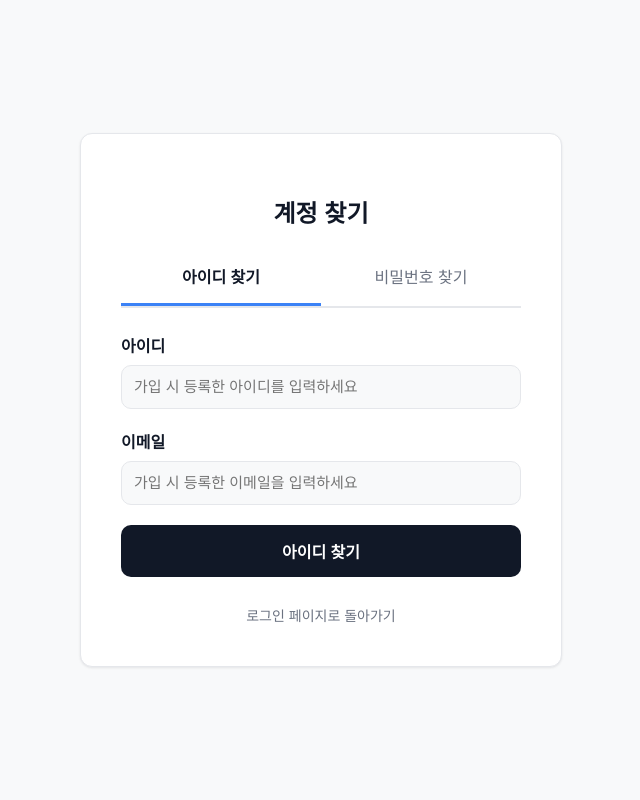
After one commit to wkdaud9/GeneralMyeongJin, a Flask app: template templates/find.html in a window 1280 px wide. The commit adds this page. Shown: the whole page, without its empty margins (319-959 px from the left). Run offline with Flask 3, Linux system fonts and the light colour scheme; the template is opened without the code that fills it, so the values that code supplies are empty.

Commit message:
아이디, 비밀번호 찾기 추가

```diff
--- a/static/css/auth_style.css
+++ b/static/css/auth_style.css
@@ -6,14 +6,14 @@
 /* ---------- Color Tokens ---------- */
 :root {
   /* Light */
-  --bg: #fafaf7;
+  --bg: #f8f9fa;
   --surface: #ffffff;
   --text: #111827;
   --muted: #6b7280;
   --primary: #111827; /* 진한 잉크 */
   --accent: #3b82f6; /* 링크/포커스 */
   --border: #e5e7eb;
-  --chip: #f5f5f4;
+  --chip: #f8f9fa;
 
   --radius: 12px;
   --radius-sm: 10px;
@@ -33,7 +33,6 @@ body {
   margin: 0;
   font: 16px/1.6 system-ui, -apple-system, Segoe UI, Roboto,
     "Apple SD Gothic Neo", Pretendard, "Malgun Gothic", sans-serif;
-  background: var(--bg);
   color: var(--text);
   text-rendering: optimizeLegibility;
   -webkit-font-smoothing: antialiased;
--- /dev/null
+++ b/static/css/find.css
@@ -0,0 +1,184 @@
+/* 기본 스타일 초기화 및 폰트 설정 */
+@import url('https://fonts.googleapis.com/css2?family=Noto+Sans+KR:wght@400;500;700&display=swap');
+
+body {
+    font-family: 'Noto Sans KR', sans-serif;
+    display: flex;
+    justify-content: center;
+    align-items: center;
+    height: 100vh;
+    margin: 0;
+    background-color: #f8f9fa;
+}
+/* 모달이 떴을 때 배경 스크롤 방지 */
+body.modal-open {
+    overflow: hidden;
+}
+
+/* 메인 컨테이너 스타일 */
+.find-container {
+    width: 400px;
+    background: #ffffff;
+    padding: 40px;
+    border-radius: 12px;
+    border: 1px solid #e5e7eb;
+    box-shadow: 0 1px 3px rgba(16, 24, 40, 0.06), 0 1px 2px rgba(16, 24, 40, 0.03);
+    text-align: center;
+}
+
+h2 {
+    margin-bottom: 20px;
+    color: #111827;
+    font-weight: 800;
+}
+
+/* 탭 메뉴 스타일 */
+.tabs {
+    display: flex;
+    margin-bottom: 25px;
+    border-bottom: 2px solid #e5e7eb;
+}
+
+.tab-button {
+    flex: 1;
+    padding: 15px;
+    cursor: pointer;
+    border: none;
+    background: none;
+    font-size: 16px;
+    font-weight: 500;
+    color: #6b7280;
+    transition: all 0.3s ease;
+    border-bottom: 3px solid transparent;
+}
+
+.tab-button.active {
+    color: #111827;
+    border-bottom-color: #3b82f6;
+    font-weight: 700;
+}
+
+.tab-content {
+    display: none;
+}
+.tab-content.active {
+    display: block;
+}
+
+.input-group {
+    margin-bottom: 20px;
+    text-align: left;
+}
+
+.input-group label {
+    display: block;
+    margin-bottom: 8px;
+    font-weight: 600;
+    color: #111827;
+}
+
+.input-group input {
+    width: 100%;
+    padding: 10px 12px;
+    height: 44px;
+    border: 1px solid #e5e7eb;
+    border-radius: 10px;
+    box-sizing: border-box;
+    font-size: 15px;
+    background-color: #f8f9fa;
+}
+
+.input-group input:focus-visible {
+    outline: none;
+    border-color: #3b82f6;
+    box-shadow: 0 0 0 3px rgba(59, 130, 246, 0.25);
+}
+
+/* 버튼 스타일 */
+.submit-btn {
+    width: 100%;
+    padding: 14px;
+    background-color: #111827;
+    border: none;
+    border-radius: 10px;
+    color: white;
+    font-size: 16px;
+    font-weight: 700;
+    cursor: pointer;
+    transition: filter 0.2s ease;
+}
+.submit-btn:hover {
+    filter: brightness(1.2);
+}
+
+.links {
+    margin-top: 25px;
+}
+.links a {
+    color: #6b7280;
+    text-decoration: none;
+    font-size: 14px;
+}
+.links a:hover {
+    text-decoration: underline;
+}
+
+/* --- Modal Styles --- */
+.modal-backdrop {
+    position: fixed;
+    top: 0;
+    left: 0;
+    width: 100%;
+    height: 100%;
+    background-color: rgba(0, 0, 0, 0.6);
+    backdrop-filter: blur(5px); /* 배경 블러 효과 */
+    display: flex;
+    justify-content: center;
+    align-items: center;
+    z-index: 1000;
+    opacity: 0; /* 기본 투명 */
+    visibility: hidden; /* 기본 숨김 */
+    transition: opacity 0.3s ease, visibility 0.3s ease;
+}
+
+.modal-backdrop.active {
+    opacity: 1;
+    visibility: visible;
+}
+
+.modal-content {
+    background: #fff;
+    padding: 30px;
+    border-radius: 12px;
+    box-shadow: 0 4px 20px rgba(0, 0, 0, 0.2);
+    width: min(400px, 90%);
+    text-align: center;
+    transform: scale(0.95); /* 기본 약간 작게 */
+    transition: transform 0.3s ease;
+}
+
+.modal-backdrop.active .modal-content {
+    transform: scale(1); /* 활성화 시 원래 크기로 */
+}
+
+.modal-content h3 {
+    margin-top: 0;
+    margin-bottom: 12px;
+    color: #111827;
+}
+
+.modal-content p {
+    margin-bottom: 24px;
+    color: #6b7280;
+    line-height: 1.6;
+}
+
+.close-btn {
+    padding: 10px 20px;
+    background-color: #111827;
+    color: white;
+    border: none;
+    border-radius: 8px;
+    cursor: pointer;
+    font-weight: 700;
+}
--- /dev/null
+++ b/templates/find.html
@@ -0,0 +1,61 @@
+<!DOCTYPE html>
+<html lang="ko">
+<head>
+    <meta charset="UTF-8">
+    <meta name="viewport" content="width=device-width, initial-scale=1.0">
+    <title>아이디 및 비밀번호 찾기 | 이해했슈</title>
+    <link rel="stylesheet" href="{{ url_for('static', filename='css/find.css') }}">
+</head>
+<body>
+    <div class="find-container">
+        <h2>계정 찾기</h2>
+
+        <div class="tabs">
+            <button class="tab-button active" onclick="openTab(event, 'find-id')">아이디 찾기</button>
+            <button class="tab-button" onclick="openTab(event, 'find-pw')">비밀번호 찾기</button>
+        </div>
+
+        <div id="find-id" class="tab-content active">
+            <form>
+                <div class="input-group">
+                    <label for="find_userid">아이디</label>
+                    <input type="text" id="find_userid" name="userid" placeholder="가입 시 등록한 아이디를 입력하세요" required>
+                </div>
+                <div class="input-group">
+                    <label for="email-for-id">이메일</label>
+                    <input type="email" id="email-for-id" name="email" placeholder="가입 시 등록한 이메일을 입력하세요" required>
+                </div>
+                <button type="submit" class="submit-btn">아이디 찾기</button>
+            </form>
+        </div>
+
+        <div id="find-pw" class="tab-content">
+            <form id="find-pw-form">
+                <div class="input-group">
+                    <label for="userid">아이디</label>
+                    <input type="text" id="userid" name="userid" placeholder="아이디를 입력하세요" required>
+                </div>
+                <div class="input-group">
+                    <label for="email-for-pw">이메일</label>
+                    <input type="email" id="email-for-pw" name="email" placeholder="가입 시 등록한 이메일을 입력하세요" required>
+                </div>
+                <button type="button" class="submit-btn" id="open-modal-btn">비밀번호 재설정</button>
+            </form>
+        </div>
+
+        <div class="links">
+            <a href="#">로그인 페이지로 돌아가기</a>
+        </div>
+    </div>
+
+    <div id="modal-backdrop" class="modal-backdrop">
+        <div class="modal-content">
+            <h3>재설정 링크 발송 완료</h3>
+            <p>입력하신 이메일 주소로 비밀번호 재설정 링크를 보냈습니다. 이메일을 확인해주세요.</p>
+            <button class="close-btn" id="close-modal-btn">확인</button>
+        </div>
+    </div>
+
+    <script src="{{ url_for('static', filename='js/find.js') }}"></script>
+</body>
+</html>
--- a/templates/login.html
+++ b/templates/login.html
@@ -21,11 +21,11 @@
       <section class="login-box card">
         <form id="loginForm" class="login-form">
           <h1 class="sr-only">로그인</h1>
-          <label for="email" class="sr-only">아이디 또는 전화번호</label>
+          <label for="email" class="sr-only">아이디</label>
           <input
             id="email"
             type="text"
-            placeholder="아이디 또는 전화번호"
+            placeholder="아이디"
             required
           />
           <label for="password" class="sr-only">비밀번호</label>
```
Also changed, not shown: static/js/find.js (added, +48 -0 lines), templates/signup.html (+20 -4 lines).
